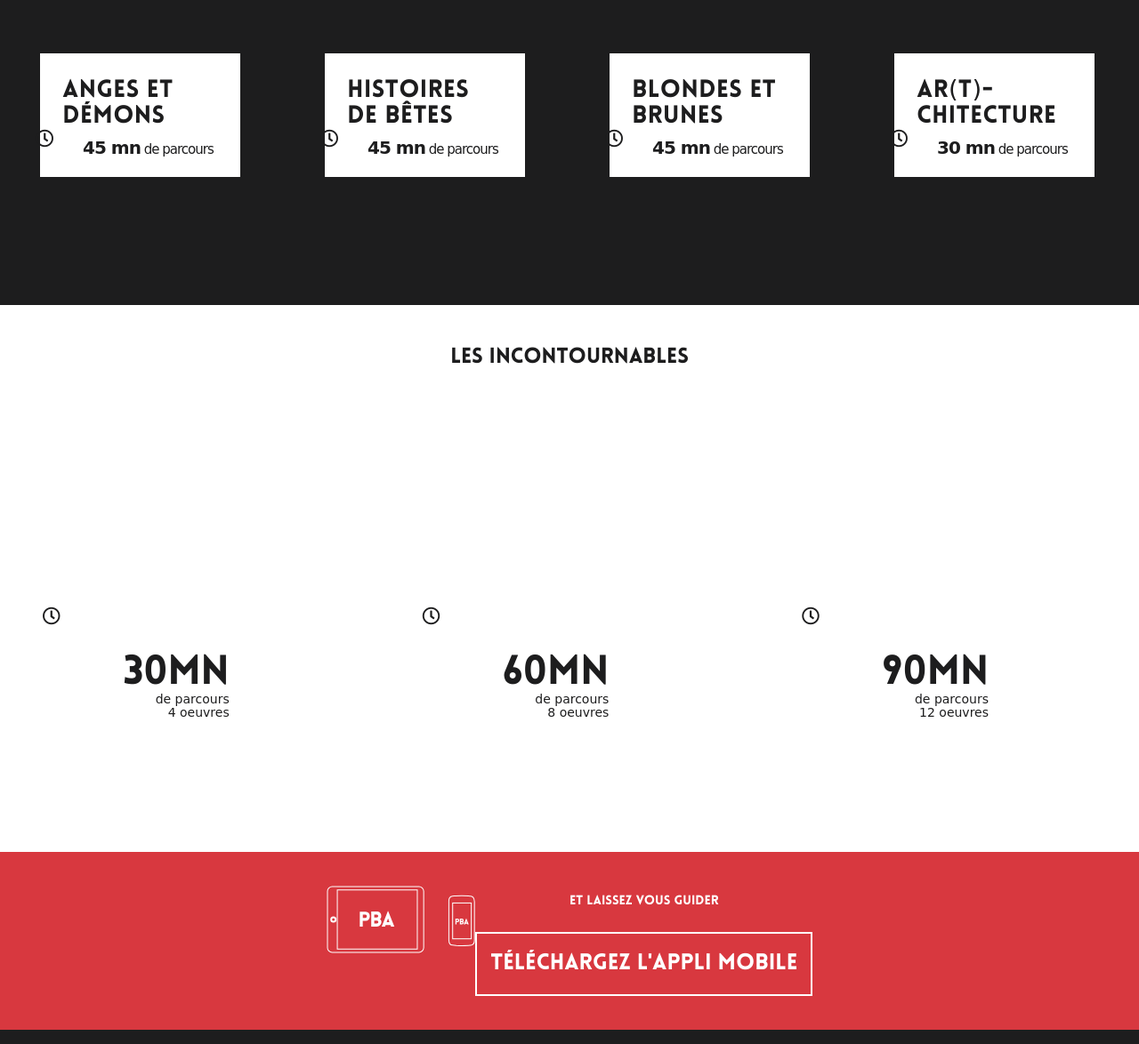
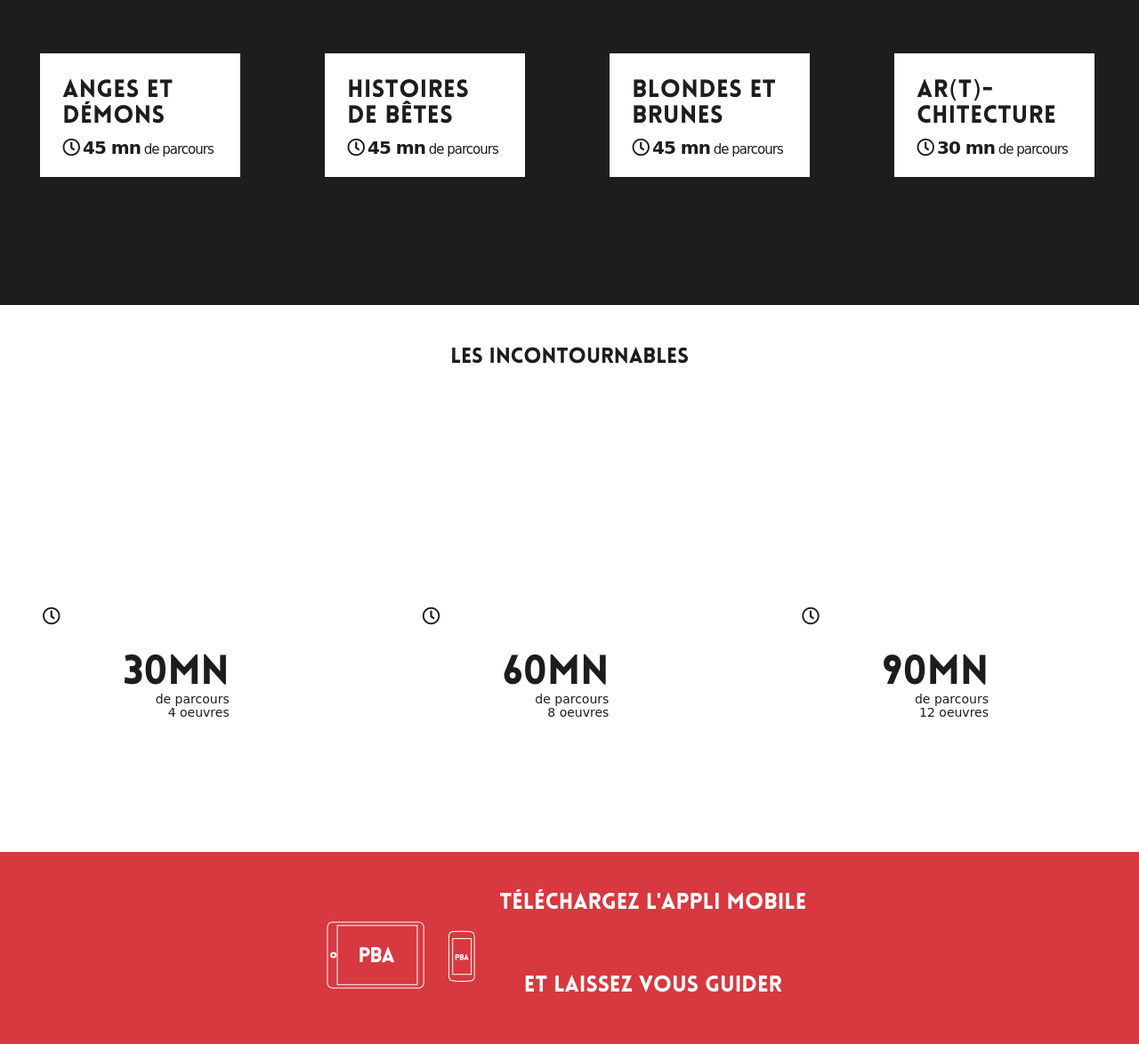
Before and after one commit to julebbb/PBA-Bagadi-Justine-Peter, a plain HTML site: page visit.html in a window 1280 px wide. Shown: the part 1487-2661 px from the top of the page at 89% size. Drawn offline with nearby package versions, Linux system fonts and the light colour scheme; a web font is replaced by a local one.

Commit message:
move application in footer

```diff
--- a/css/main.css
+++ b/css/main.css
@@ -446,8 +446,8 @@ main section:last-child .time h2 {
 footer {
   overflow: hidden;
 }
+
 footer .application {
-
   background: #d8383f;
   transition: .2s ease;
 }
@@ -490,6 +490,9 @@ footer .application .overlay-image {
 
 
 @media (min-width: 640px) {
+  /*==========================================
+                Header
+  ============================================*/
   header h1 {
     font-size: 2rem;
     letter-spacing: -5px;
@@ -523,6 +526,10 @@ footer .application .overlay-image {
     width: 47px;
     height: 45px;
   }
+
+  /*==========================================
+                Visit
+  ============================================*/
 
   .visit section:nth-child(1) h2 {
     font-size: 28px;
@@ -596,13 +603,21 @@ footer .application .overlay-image {
     width: 325px;
   }
 
-  footer .application div p:nth-child(3), .borderFooter {
+
+  /*==========================================
+                Footer
+  ============================================*/
+  footer .application p, .borderFooter {
     font-size: 25px;
   }
  }
 
 
  @media (min-width: 1280px) {
+
+   /*==========================================
+                 Header
+   ============================================*/
    .visit .pba {
      font-size: 1.2rem;
      border: 4px solid #fff;
@@ -638,6 +653,10 @@ footer .application .overlay-image {
    header h1 span:nth-child(2) {
      margin-right: 0;
    }
+
+   /*==========================================
+                 Visit
+   ============================================*/
 
    .visit header p, .navbar-toggler, header div > a, .none-browser  {
      display: none;
@@ -737,7 +756,6 @@ footer .application .overlay-image {
      padding: 40px 22px 0 22px;
      background-color: rgba(255, 255, 255, 0.9);
      text-align: left;
-
    }
    .travel div {
      align-items: center;
@@ -808,11 +826,12 @@ color: #1D1D1E;
       left: 4.5%;
     }
 
-    .fa-clock {
+    .incontournables .fa-clock {
       position: relative;
       right: 30px;
       bottom: 10px;
     }
+
     .time {
       bottom: 5px;
       right: 20px;
@@ -820,28 +839,42 @@ color: #1D1D1E;
     .visit main section:last-child .time h2 {
       font-size: 3rem;
     }
+
     .incontournables .time span:nth-child(2) {
       padding-top: 0;
     }
+
     .incontournables span {
       font-size: 14px;
-
       line-height: 1rem;
     }
 
     .overlay-image .image {
       width: 167.7px;
+    }
 
-    }
+    /*==========================================
+                  Footer
+    ============================================*/
     footer .application .overlay-image {
       display: flex;
-
       justify-content: center;
+      align-items: center;
     }
     footer .application .overlay-image > div {
       max-width: 50%;
+      position: relative;
+    }
 
-  position: relative;}
+    .application div div div {
+      display: flex;
+      flex-direction: column-reverse;
+      margin-left: 10px;
+    }
+
+    .application p {
+      border-color: transparent;
+    }
 }
 /* ==========================================================================
    Helper classes
```
Lines whose indentation alone changed are shown as unchanged.
